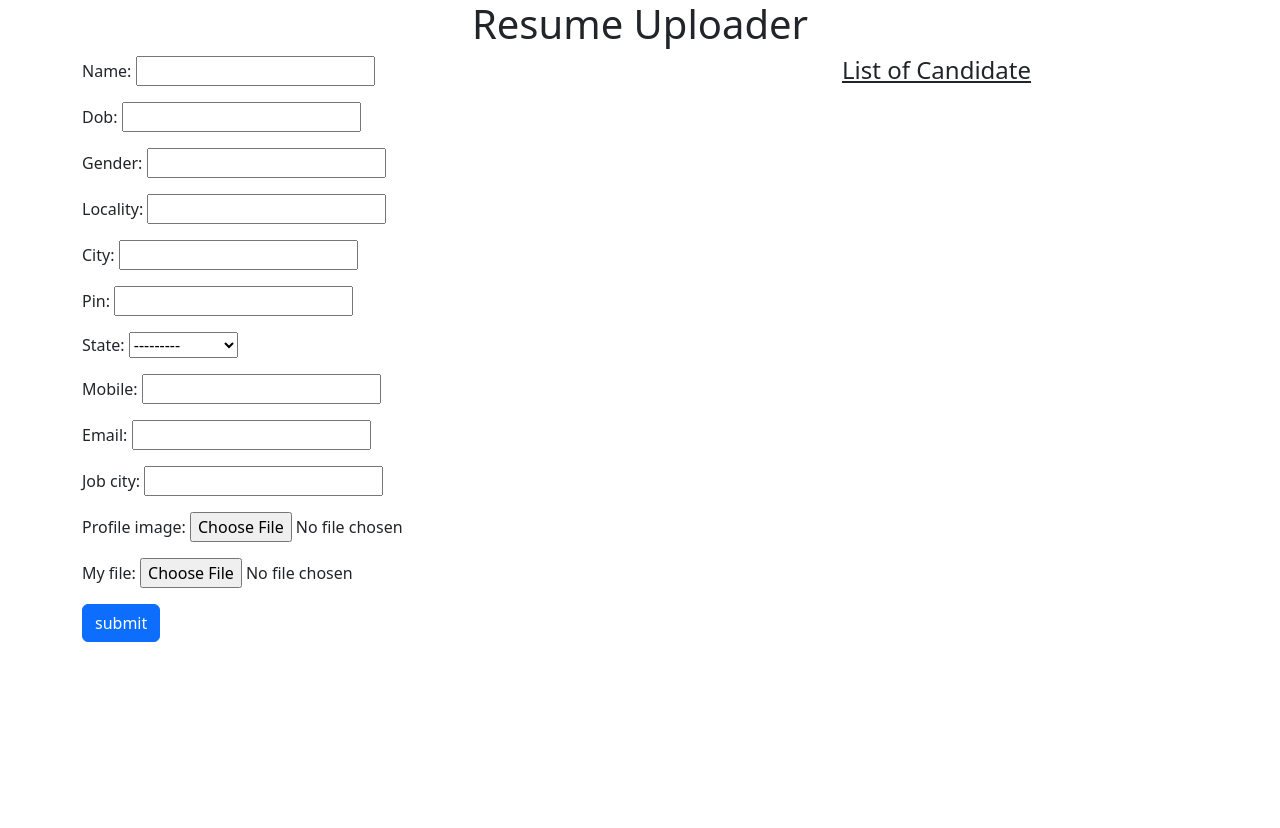
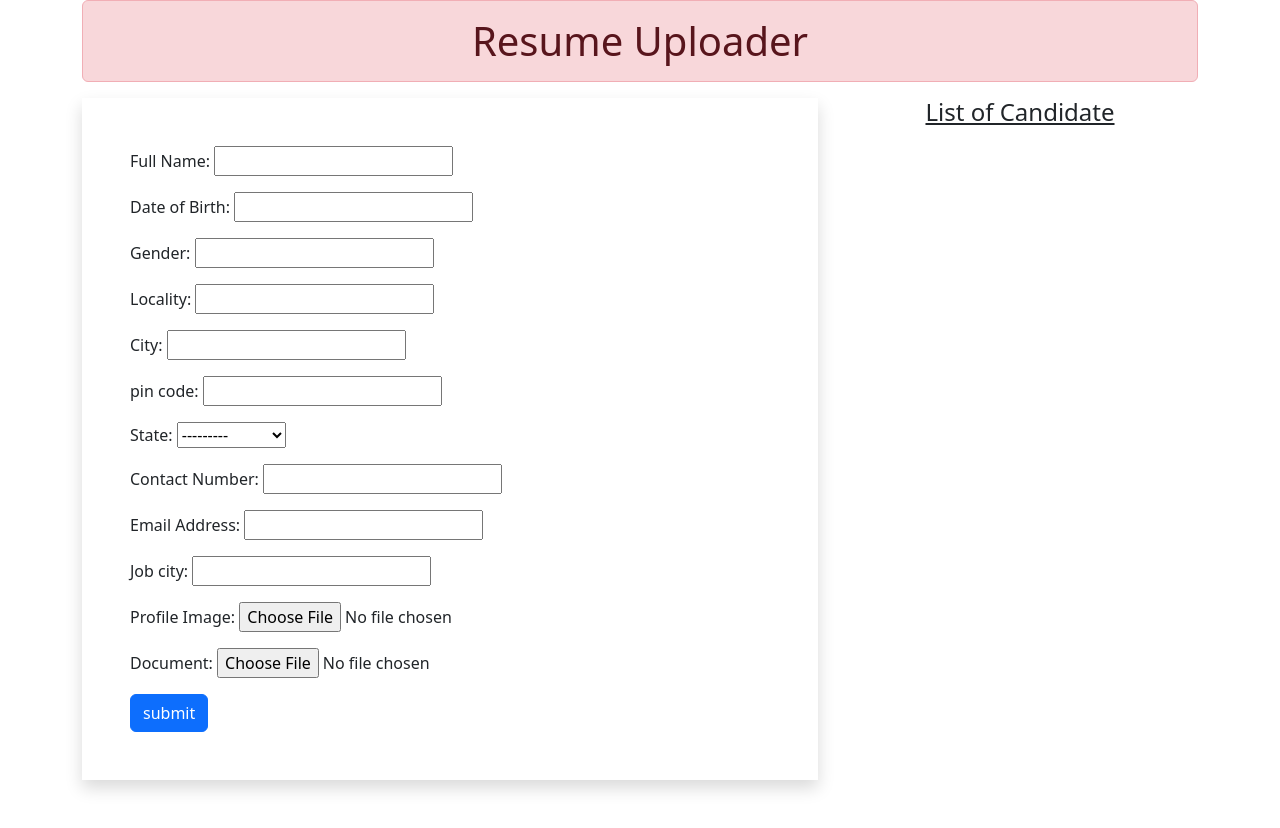
Before and after one commit to bishaldahal4777/resume-uploader, a Django app: page / in a window 1280 px wide. Before the commit the page ends 642 px from the top, so only its background shows below. Run offline with Django 5.2, Linux system fonts and the light colour scheme.

Commit message:
form label

```diff
--- a/myapp/forms.py
+++ b/myapp/forms.py
@@ -6,3 +6,4 @@
     class Meta:
         model = Resume
         fields = ("name","dob","gender","locality","city","pin","state","mobile","email","job_city","profile_image","my_file")
+        labels = {'name':'Full Name', 'dob':'Date of Birth', 'pin':'pin code', 'mobile': 'Contact Number', 'email':'Email Address','profile_image':'Profile Image','my_file':'Document'}
--- a/myapp/templates/myapp/home.html
+++ b/myapp/templates/myapp/home.html
@@ -7,11 +7,11 @@
     <link href="https://cdn.jsdelivr.net/npm/bootstrap@5.3.8/dist/css/bootstrap.min.css" rel="stylesheet" integrity="sha384-sRIl4kxILFvY47J16cr9ZwB07vP4J8+LH7qKQnuqkuIAvNWLzeN8tE5YBujZqJLB" crossorigin="anonymous">
   </head>
   <body>
-<div class="container">
-  <h1 class="alert-danger text-center">Resume Uploader</h1>
+<div class="container mb-5">
+  <h1 class="alert alert-danger text-center p-3">Resume Uploader</h1>
   <div class="row">
     <div class="col-sm-8">
-        <form action="" method="post" enctype="multipart/form-data">
+        <form action="" method="post" enctype="multipart/form-data" class="shadow p-5">
           {% csrf_token %}
           {% for fm in form %}
           <div class="form-group mb-3">
@@ -29,7 +29,7 @@
     </form>
     </div>
 <div class="col-sm-4">
-  <h4><u>List of Candidate</u></h4>
+  <h4 class="text-center mb-3"><u>List of Candidate</u></h4>
 
 </div>
   </div>
```
